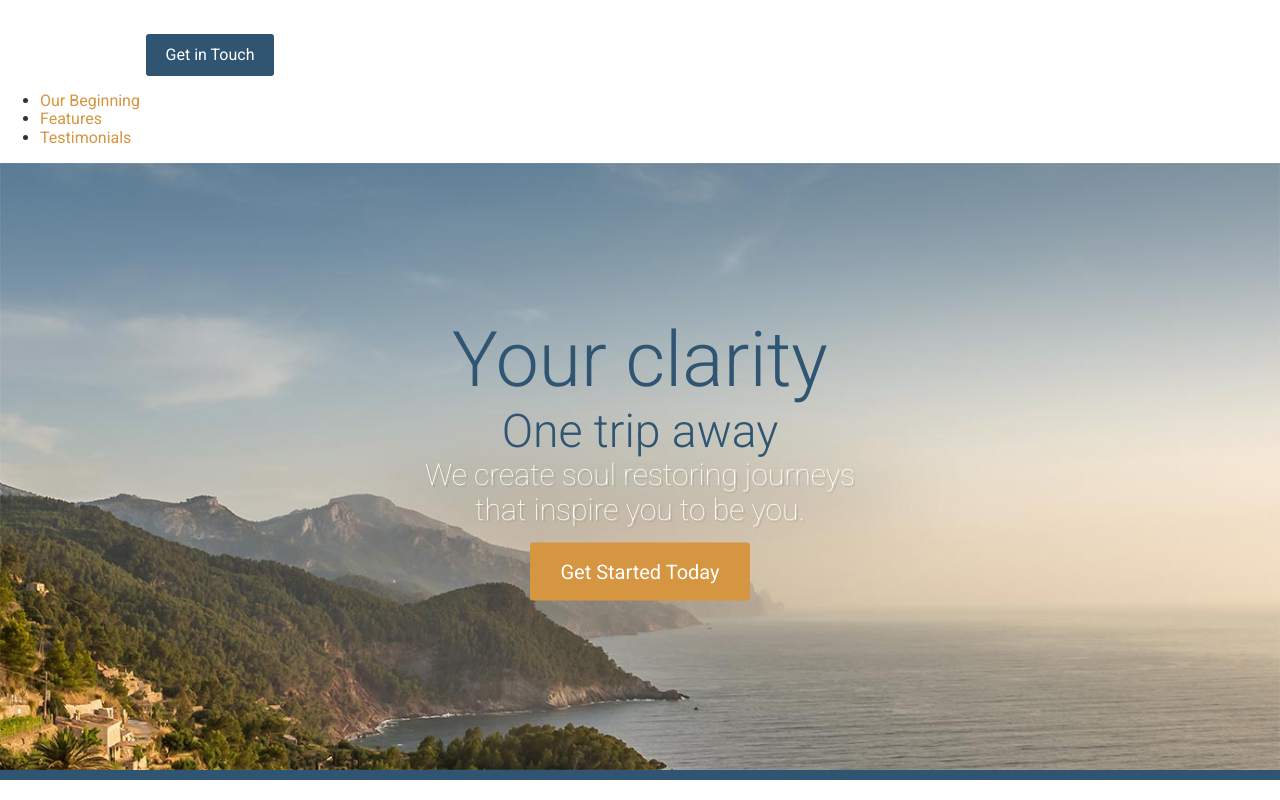
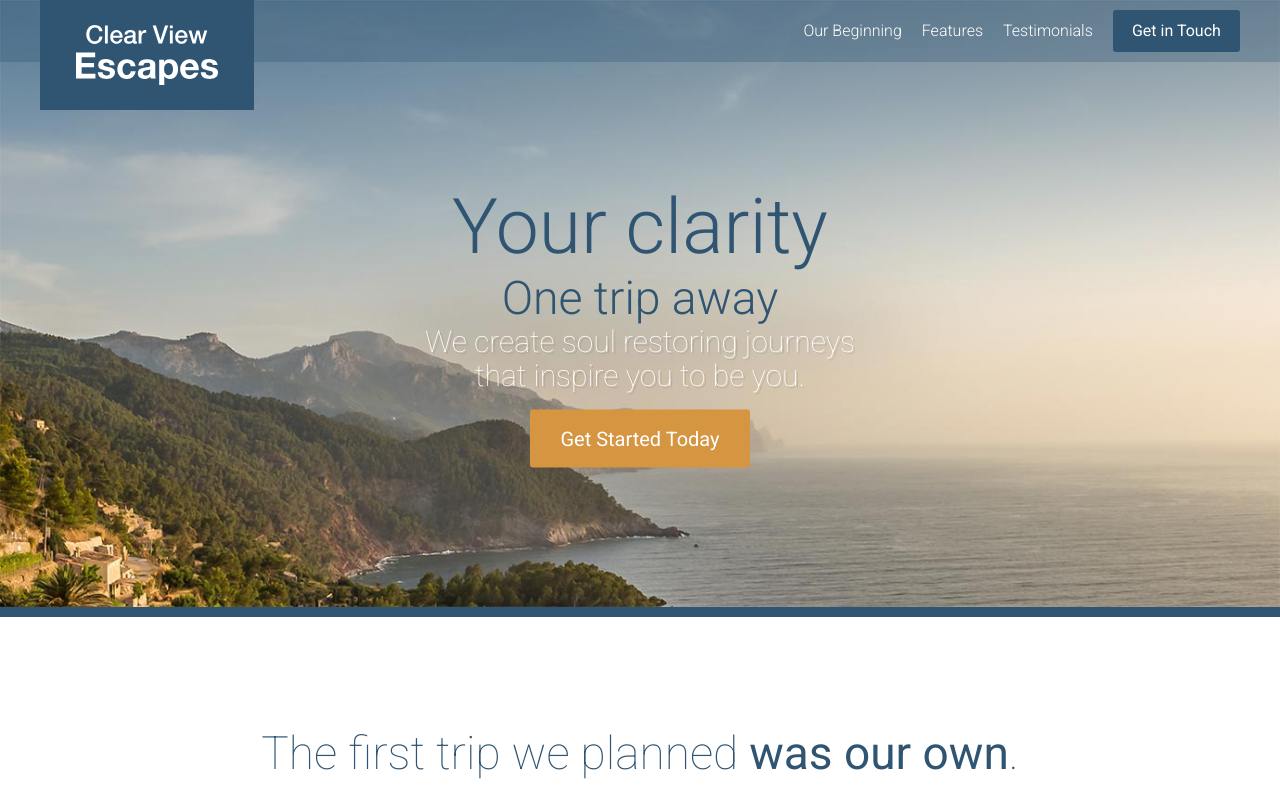
Before and after one commit to locaulker/travelsite, a website: page index.html in a window 1280 px wide. Shown: the top 800 px of the page. Drawn offline with Linux system fonts and the light colour scheme.

Commit message:
completed styling the footer and header sections

```diff
--- a/assets/styles/modules/_large-hero.scss
+++ b/assets/styles/modules/_large-hero.scss
@@ -7,12 +7,17 @@
   }
 
   &__text-content {
+    padding-top: 88px;
     position: absolute;
     top: 50%;
     left: 0;
     transform: translateY(-50%);
     width: 100%;
     text-align: center;
+
+    @include atMedium {
+      padding-top: 60px;
+    }
   }
 
   &__title {
--- /dev/null
+++ b/assets/styles/modules/_primary-nav.scss
@@ -0,0 +1,26 @@
+.primary-nav {
+
+  &--pull-right {
+    float: right;
+  }
+
+  ul {
+    margin: 0;
+    padding: 0;
+    @include clearfix;
+  }
+
+  li {
+    list-style: none;
+    float: left;
+    padding-right: 20px;
+  }
+
+  a {
+    color: #fff;
+    font-weight: 300;
+    text-decoration: none;
+    display: block;
+    padding: 12px 0;
+  }
+}
--- /dev/null
+++ b/assets/styles/modules/_site-header.scss
@@ -0,0 +1,56 @@
+.site-header {
+  padding: 10px 0;
+  position: absolute;
+  width: 100%;
+  z-index: 2;
+  // background-color: rgba($mainBlue, .3);
+
+  @include atMedium {
+    background-color: rgba($mainBlue, .3);
+  }
+
+  &__btn-container {
+    float: right;
+  }
+
+  &__logo {
+    position: absolute;
+    top: 0;
+    left: 50%;
+    transform: translateX(-50%) scale(.8);
+    transform-origin: 50% 0;
+    background-color: $mainBlue;
+    padding: 25px 36px;
+
+    @include atMedium {
+      left: auto;
+      transform: translateX(0);
+    }
+  }
+
+  &__logo__graphic {
+    text-indent: -9999px;
+  }
+
+  &__menu-icon {
+    width: 20px;
+    height: 20px;
+    background-color: #fff;
+    position: absolute;
+    top: 10px;
+    right: 10px;
+
+    @include atMedium {
+      display: none;
+    }
+  }
+
+  &__menu-content {
+    display: none;
+
+    @include atMedium {
+      display: block;
+    }
+  }
+
+}
--- a/assets/styles/styles.scss
+++ b/assets/styles/styles.scss
@@ -18,3 +18,5 @@
 @import "modules/testimonial";
 @import "modules/sprite";
 @import "modules/site-footer";
+@import "modules/site-header";
+@import "modules/primary-nav";
--- a/gulp/tasks/styles.js
+++ b/gulp/tasks/styles.js
@@ -5,13 +5,14 @@ var gulp = require ('gulp'),
   nested = require ('postcss-nested'),
   cssvars = require ('postcss-simple-vars'),
   cssImport = require ('postcss-Import'),
-  mixins = require ('postcss-mixins');
+  mixins = require ('postcss-mixins'),
+  hexrgba = require ('postcss-hexrgba');
 
 
 
 gulp.task('styles', function() {
   var processors = [
-    cssImport, mixins, cssvars, nested, autoprefixer
+    cssImport, mixins, cssvars, nested, hexrgba, autoprefixer
   ];
 
   return gulp.src('./assets/styles/styles.scss')
--- a/index.html
+++ b/index.html
@@ -12,16 +12,27 @@
 
 </head>
 <body>
-  <header>
-    <img src="assets/images/icons/clear-view-escapes.svg">
+  <header class="site-header">
+    <div class="wrapper">
+      <div class="site-header__logo">
+        <div class="site-header__logo__graphic icon icon--clear-view-escapes">Clear View Escapes</div>
+      </div>
+
+      <div class="site-header__menu-icon"></div>
+
+      <div class="site-header__menu-content">
+        <div class="site-header__btn-container">
           <a href="#" class="btn">Get in Touch</a>
-    <nav>
+        </div>
+        <nav class="primary-nav primary-nav--pull-right">
           <ul>
             <li><a href="#our-beginning">Our Beginning</a></li>
             <li><a href="#features">Features</a></li>
             <li><a href="#testimonials">Testimonials</a></li>
           </ul>
         </nav>
+      </div>
+    </div>
   </header>
 
   <div class="large-hero">
```
Also changed, not shown: temp/styles/styles.css. Lines whose indentation alone changed are shown as unchanged.
